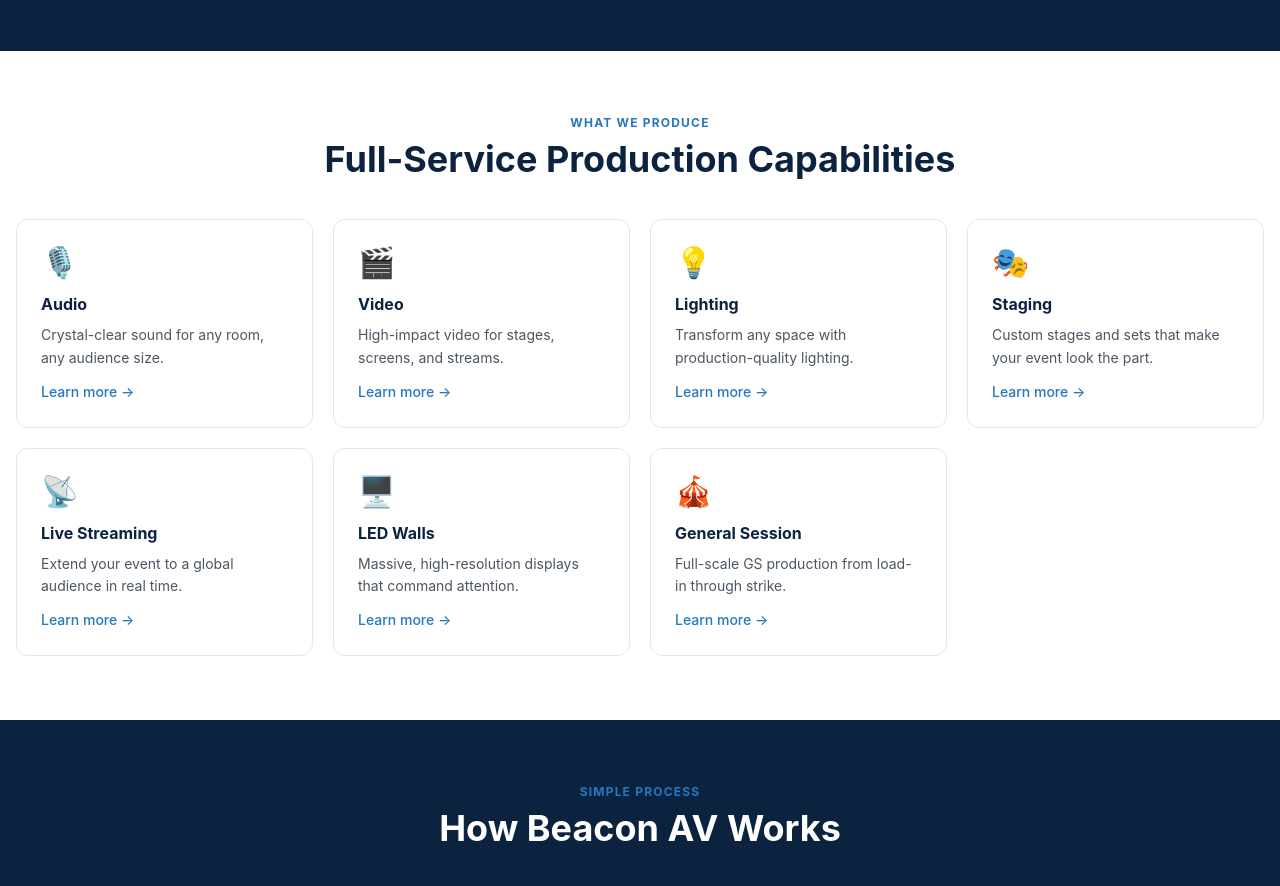
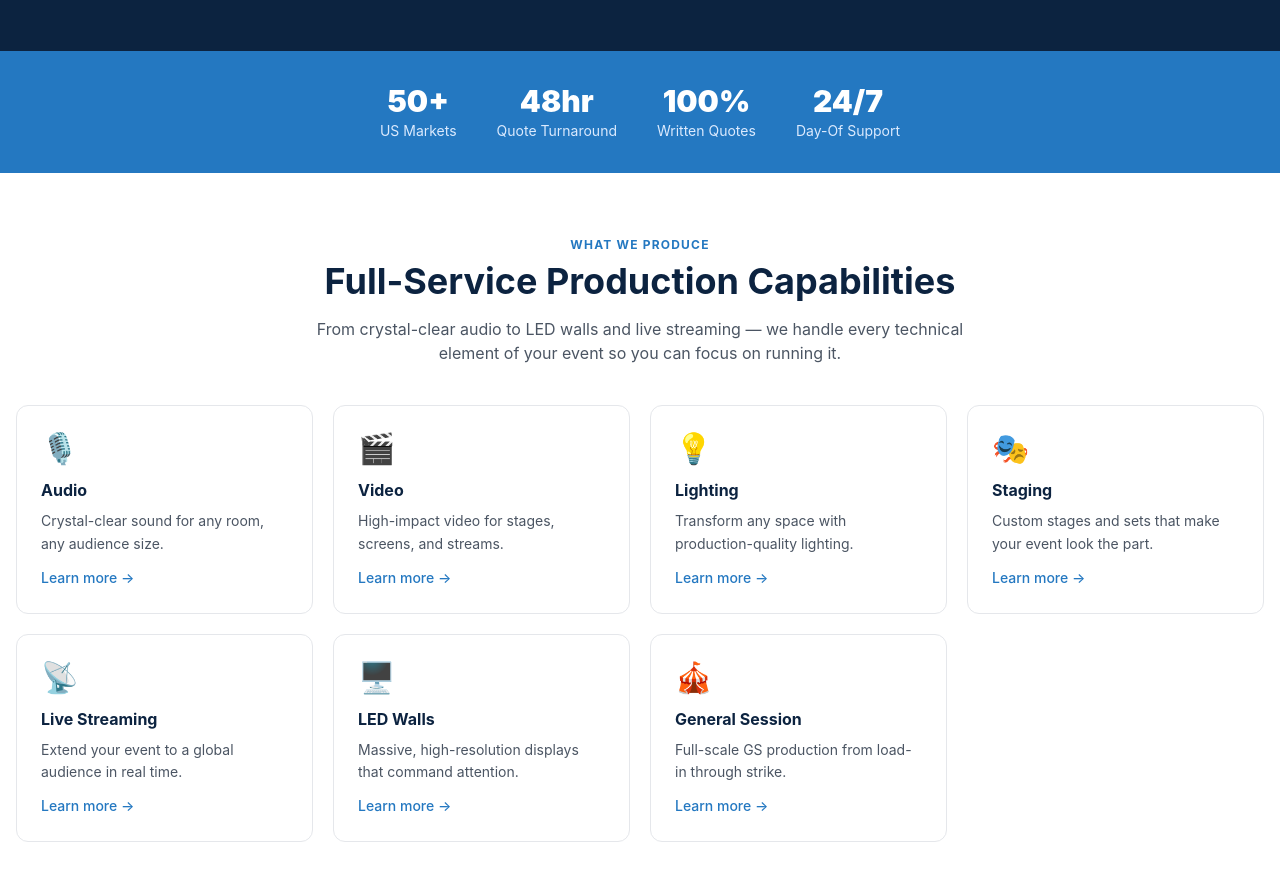
Before and after one commit to BeacoAV/BeaconAV-Site, a Next.js app: page / in a window 1280 px wide. Shown: the part 560-1446 px from the top of the page. Built offline with nearby package versions, Linux system fonts and the light colour scheme.

Commit message:
feat(phase2): app/page.tsx

```diff
--- a/app/page.tsx
+++ b/app/page.tsx
@@ -4,8 +4,7 @@
 
 export const metadata: Metadata = {
   title: 'Beacon AV | National Event Production Company',
-  description:
-    'Beacon AV delivers full-service audio, video, lighting, and staging for live events across the country. One company. Any city. Any event.',
+  description: 'Beacon AV delivers full-service audio, video, lighting, and staging for live events across the country. One company. Any city. Any event.',
   keywords: 'national event production company, AV production company, live event production USA, event AV services, corporate event production',
 };
 
@@ -17,33 +16,25 @@
 ];
 
 const whyUs = [
-  { title: 'Single point of contact', desc: 'One production partner manages everything — audio, video, lighting, staging, and crew. No coordination between five vendors.' },
+  { title: 'Single point of contact', desc: 'One production partner manages everything — audio, video, lighting, staging, and crew. No coordinating between five vendors.' },
   { title: 'Nationwide coverage', desc: 'Active in 50+ US markets. Same production standard whether your event is in Austin, New York, or Los Angeles.' },
   { title: 'Vetted partner network', desc: 'Our production network is built from experienced AV companies and technicians — verified, insured, and held to Beacon AV standards.' },
   { title: 'Transparent fixed pricing', desc: 'Every event gets a written quote before we move. The number you approve is the number you pay.' },
 ];
 
+const stats = [
+  { n: '50+', label: 'US Markets' },
+  { n: '48hr', label: 'Quote Turnaround' },
+  { n: '100%', label: 'Written Quotes' },
+  { n: '24/7', label: 'Day-Of Support' },
+];
+
 const faqs = [
-  {
-    q: 'What size events does Beacon AV support?',
-    a: 'We produce events from 50 to 5,000+ attendees. Whether it\'s a boardroom general session or a national sales conference, our partner network scales to the requirement.',
-  },
-  {
-    q: 'How does Beacon AV operate nationally without a local office in every city?',
-    a: 'We operate through a vetted partner network of AV companies and technicians in 50+ markets. Beacon AV manages the production, logistics, and quality control centrally — you deal with one team regardless of city.',
-  },
-  {
-    q: 'Do you own equipment or rent it?',
-    a: 'We source the best equipment for each event through our partner network. This lets us spec the right gear for your specific requirements rather than being limited to what a single company owns.',
-  },
-  {
-    q: 'Can you handle multi-city or touring events?',
-    a: 'Yes — multi-city and roadshow production is one of our specialties. Our national footprint means we can execute the same show in different cities on consecutive days.',
-  },
-  {
-    q: 'How quickly can you turn a quote around?',
-    a: 'Most event inquiries receive a preliminary budget range within 24 hours. A full written production quote is typically delivered within 48–72 hours.',
-  },
+  { q: 'What size events does Beacon AV support?', a: 'We produce events from 50 to 5,000+ attendees. Whether it\'s a boardroom general session or a national sales conference, our partner network scales to the requirement.' },
+  { q: 'How does Beacon AV operate nationally without a local office in every city?', a: 'We operate through a vetted partner network of AV companies and technicians in 50+ markets. Beacon AV manages the production, logistics, and quality control centrally — you deal with one team regardless of city.' },
+  { q: 'Do you own equipment or rent it?', a: 'We source the best equipment for each event through our partner network. This lets us spec the right gear for your specific requirements rather than being limited to what a single company owns.' },
+  { q: 'Can you handle multi-city or touring events?', a: 'Yes — multi-city and roadshow production is one of our specialties. Our national footprint means we can execute the same show in different cities on consecutive days.' },
+  { q: 'How quickly can you turn a quote around?', a: 'Most event inquiries receive a preliminary budget range within 24 hours. A full written production quote is typically delivered within 48–72 hours.' },
 ];
 
 export default function HomePage() {
@@ -73,21 +64,38 @@
         </div>
       </section>
 
+      {/* Stats trust bar */}
+      <section className="bg-accent py-8 px-4">
+        <div className="max-w-4xl mx-auto flex flex-wrap justify-center gap-10">
+          {stats.map(s => (
+            <div key={s.n} className="text-center">
+              <p className="text-3xl font-black text-white">{s.n}</p>
+              <p className="text-blue-100 text-sm mt-0.5">{s.label}</p>
+            </div>
+          ))}
+        </div>
+      </section>
+
       {/* Services Grid */}
       <section className="bg-white py-16 px-4">
         <div className="max-w-7xl mx-auto">
           <p className="section-label text-center">What We Produce</p>
-          <h2 className="section-title text-center mt-2 mb-10">Full-Service Production Capabilities</h2>
+          <h2 className="section-title text-center mt-2 mb-4">Full-Service Production Capabilities</h2>
+          <p className="text-gray-600 text-center max-w-2xl mx-auto mb-10">From crystal-clear audio to LED walls and live streaming — we handle every technical element of your event so you can focus on running it.</p>
           <div className="grid grid-cols-1 sm:grid-cols-2 lg:grid-cols-4 gap-5">
             {services.map((s) => (
-              <Link key={s.slug} href={`/services/${s.slug}`}
-                className="card hover:border-accent hover:shadow-md transition-all group">
+              <Link key={s.slug} href={`/services/${s.slug}`} className="card hover:border-accent hover:shadow-md transition-all group">
                 <div className="text-3xl mb-3">{s.icon}</div>
                 <h3 className="font-bold text-navy mb-2 group-hover:text-accent transition-colors">{s.shortTitle}</h3>
                 <p className="text-gray-600 text-sm leading-relaxed">{s.tagline}</p>
                 <span className="text-accent text-sm font-medium mt-3 inline-block">Learn more →</span>
               </Link>
             ))}
+          </div>
+          {/* Mid-page CTA */}
+          <div className="mt-12 text-center">
+            <Link href="/contact" className="btn-primary text-base px-8 py-3 mr-4">Plan Your Event</Link>
+            <Link href="/services" className="btn-outline text-base px-8 py-3">All Services</Link>
           </div>
         </div>
       </section>
@@ -110,6 +118,9 @@
                 <p className="text-gray-300 text-sm leading-relaxed">{step.d}</p>
               </div>
             ))}
+          </div>
+          <div className="mt-10 text-center">
+            <Link href="/contact" className="btn-primary text-base px-8 py-3">Talk to a Production Specialist</Link>
           </div>
         </div>
       </section>
@@ -156,6 +167,11 @@
             <div className="space-y-4 text-sm text-gray-300 mb-6">
               <p>Tell us about your event and we&apos;ll turn around a full written production quote — typically within 48 hours.</p>
               <p>No obligation. No pressure. Just a fast, professional quote with everything itemized.</p>
+              <ul className="space-y-2">
+                <li className="flex gap-2"><span className="text-accent">✓</span> Audio, video, lighting, staging</li>
+                <li className="flex gap-2"><span className="text-accent">✓</span> Live streaming & hybrid events</li>
+                <li className="flex gap-2"><span className="text-accent">✓</span> LED walls & custom production</li>
+              </ul>
             </div>
             <Link href="/contact" className="btn-primary w-full text-center block py-3">Get a Free Quote</Link>
             <p className="text-gray-400 text-xs text-center mt-3">Most quotes delivered within 48 hours</p>
@@ -170,7 +186,7 @@
           <h2 className="section-title mt-2 mb-4">We Produce Events in 50+ US Cities</h2>
           <p className="text-gray-600 mb-8 max-w-xl mx-auto">Active production partners in every major market — and the ability to source crews in most secondary markets within 48 hours.</p>
           <div className="flex flex-wrap justify-center gap-3 mb-8">
-            {['Austin', 'New York', 'Los Angeles', 'Chicago', 'Dallas', 'Miami', 'San Francisco', 'Houston', 'Phoenix', 'Denver', 'Seattle', 'Atlanta'].map((city) => (
+            {['Austin','New York','Los Angeles','Chicago','Dallas','Miami','Las Vegas','Houston','Phoenix','Denver','Seattle','Atlanta'].map((city) => (
               <span key={city} className="px-4 py-1.5 bg-white border border-gray-200 rounded-full text-sm text-gray-700 font-medium">{city}</span>
             ))}
           </div>
```
